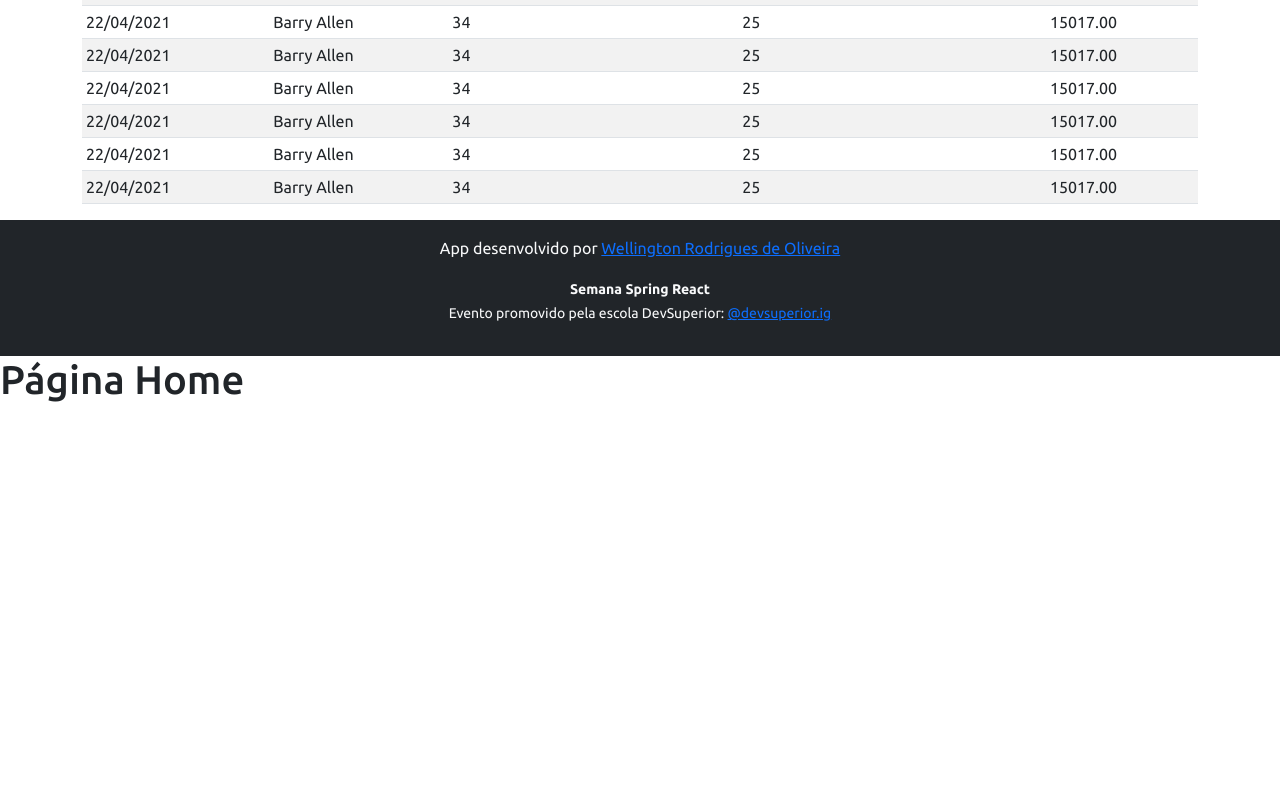
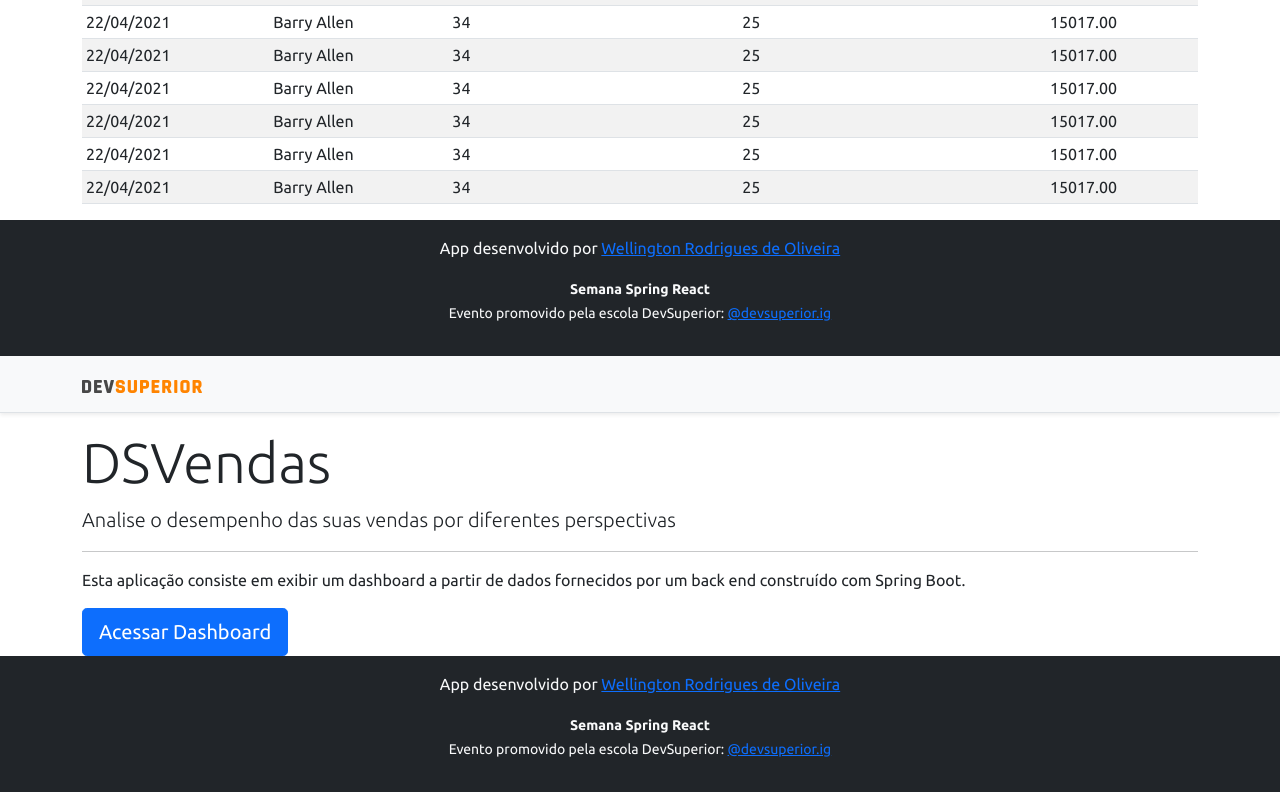
Before and after one commit to 82well/projeto-sds3, a React (Create React App) app in the folder frontend/: page /dashboard in a window 1280 px wide. Shown: the part 653-1445 px from the top of the page. Before the commit the page ends 1065 px from the top, so only its background shows below. Built offline with nearby package versions, Linux system fonts and the light colour scheme.

Commit message:
Home, navigator

```diff
--- a/frontend/src/components/NavBar/idex.tsx
+++ b/frontend/src/components/NavBar/idex.tsx
@@ -1,10 +1,15 @@
 import ImgDsDark from 'assets/img/ds-dark.svg'
+import { Link } from 'react-router-dom';
 function NavBar() {
     return (
         <div className="d-flex flex-column flex-md-row align-items-center p-3 px-md-4 mb-3 bg-light border-bottom shadow-sm">
             <div className="container">
                 <nav className="my-2 my-md-0 mr-md-3">
+
+                    <Link to="/">
                     <img src={ImgDsDark} alt="DevSuperior" width="120" />
+                    </Link>
+
                 </nav>
             </div>
         </div>
--- a/frontend/src/pages/Home/index.tsx
+++ b/frontend/src/pages/Home/index.tsx
@@ -1,10 +1,29 @@
+import NavBar from "components/NavBar/idex";
+import Footer from "components/NavBar/Footer";
+import { Link } from "react-router-dom";
+
 function Home() {
     return (
-        <div>
 
-            <h1>Página Home</h1>
+        <>
+        <NavBar />
+        <div className="container">
+    <div className="jumbotron">
+        <h1 className="display-4">DSVendas</h1>
+        <p className="lead">Analise o desempenho das suas vendas por diferentes perspectivas</p>
+        <hr/>
+        <p>Esta aplicação consiste em exibir um dashboard a partir de dados fornecidos por um back end construído com Spring Boot.</p>
+        <Link className="btn btn-primary btn-lg" to="/dashboard">
+            Acessar Dashboard
 
-        </div>
+        </Link>
+
+    </div>
+
+</div>
+        <Footer />
+
+</>
     );
 }
 
```
